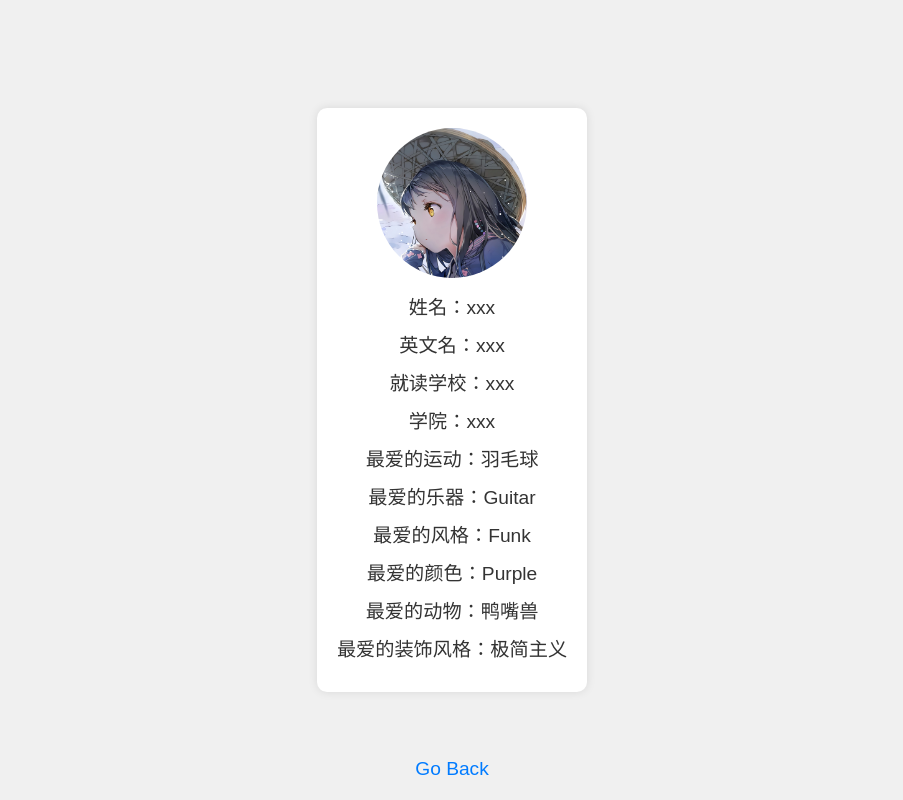
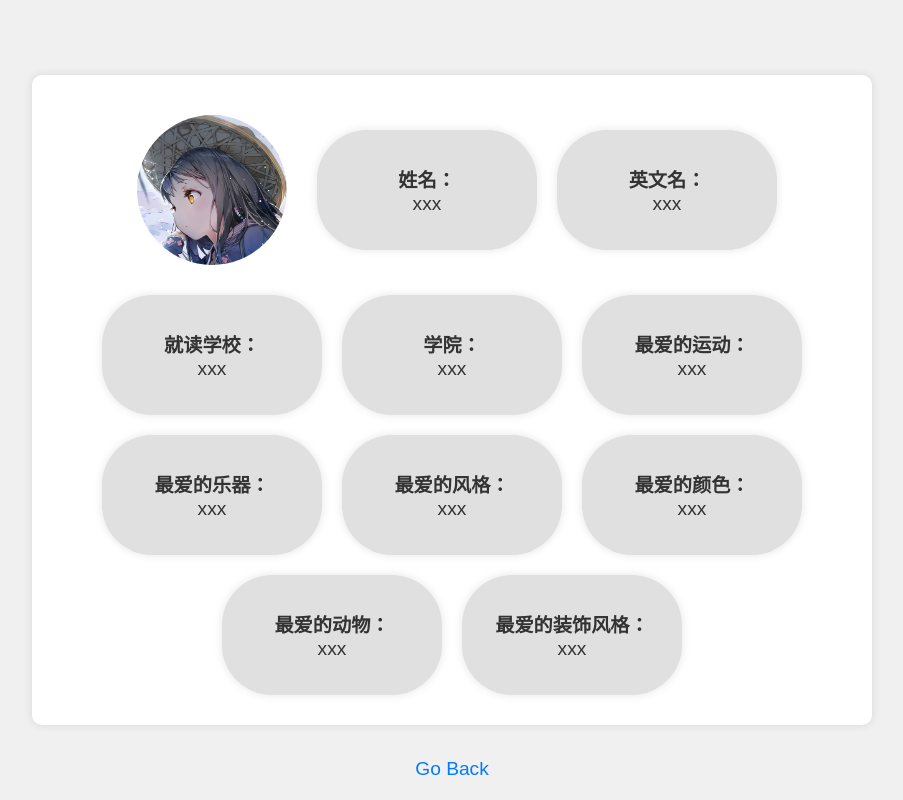
Before and after one commit to Ortunate/Homeworks, a plain HTML site: page web/selfintro.html in a window 1280 px wide. Shown: the whole page, without its empty margins (188-1091 px from the left). Drawn offline with Linux system fonts and the light colour scheme.

Commit message:
change selfintro page form

```diff
--- a/web/selfintro.html
+++ b/web/selfintro.html
@@ -17,26 +17,51 @@
             color: #333;
         }
         .container {
+            position: relative;
+            display: flex;
+            flex-wrap: wrap;
+            justify-content: center;
+            align-items: center;
             text-align: center;
             background-color: white;
             padding: 20px;
             border-radius: 10px;
             box-shadow: 0 0 10px rgba(0, 0, 0, 0.1);
+            max-width: 800px;
         }
         .container img {
             border-radius: 50%;
             width: 150px;
             height: 150px;
             object-fit: cover;
+            margin: 20px;
         }
-        .container p {
-            margin: 10px 0;
+        .bubble {
+            display: flex;
+            flex-direction: column;
+            align-items: center;
+            justify-content: center;
+            width: 200px;
+            height: 100px;
+            border-radius: 50px;
+            background-color: #e0e0e0;
+            margin: 10px;
+            box-shadow: 0 0 10px rgba(0, 0, 0, 0.1);
+            padding: 10px;
+        }
+        .bubble p {
+            margin: 0;
             font-size: 1.2em; /* 放大字体 */
+        }
+        .bubble p::before {
+            content: attr(data-label);
+            display: block;
+            font-weight: bold;
         }
         .back-link {
             position: absolute;
             bottom: 20px;
-            font-size: 1.2em; /* 放大字体 */
+            font-size: 1.2em;
             text-decoration: none;
             color: #007BFF;
         }
@@ -48,16 +73,16 @@
 <body>
     <div class="container">
         <img src="../imgs/head.jpg" alt="头像">
-        <p>姓名：xxx</p>
-        <p>英文名：xxx</p>
-        <p>就读学校：xxx</p>
-        <p>学院：xxx</p>
-        <p>最爱的运动：羽毛球</p>
-        <p>最爱的乐器：Guitar</p>
-        <p>最爱的风格：Funk</p>
-        <p>最爱的颜色：Purple</p>
-        <p>最爱的动物：鸭嘴兽</p>
-        <p>最爱的装饰风格：极简主义</p>
+        <div class="bubble"><p data-label="姓名：">xxx</p></div>
+        <div class="bubble"><p data-label="英文名：">xxx</p></div>
+        <div class="bubble"><p data-label="就读学校：">xxx</p></div>
+        <div class="bubble"><p data-label="学院：">xxx</p></div>
+        <div class="bubble"><p data-label="最爱的运动：">xxx</p></div>
+        <div class="bubble"><p data-label="最爱的乐器：">xxx</p></div>
+        <div class="bubble"><p data-label="最爱的风格：">xxx</p></div>
+        <div class="bubble"><p data-label="最爱的颜色：">xxx</p></div>
+        <div class="bubble"><p data-label="最爱的动物：">xxx</p></div>
+        <div class="bubble"><p data-label="最爱的装饰风格：">xxx</p></div>
     </div>
     <a class="back-link" href="../index.html">Go Back</a>
 </body>
```
